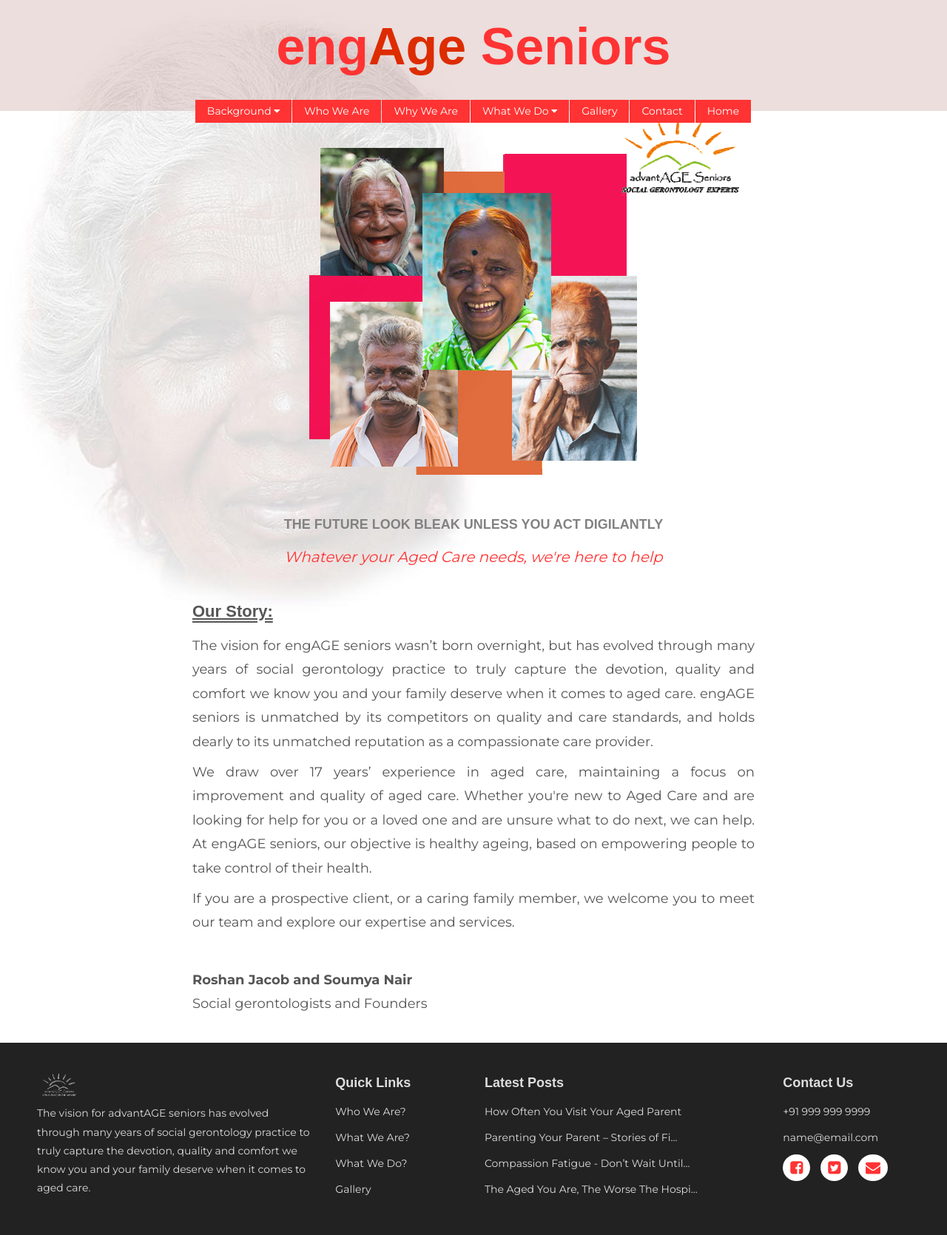
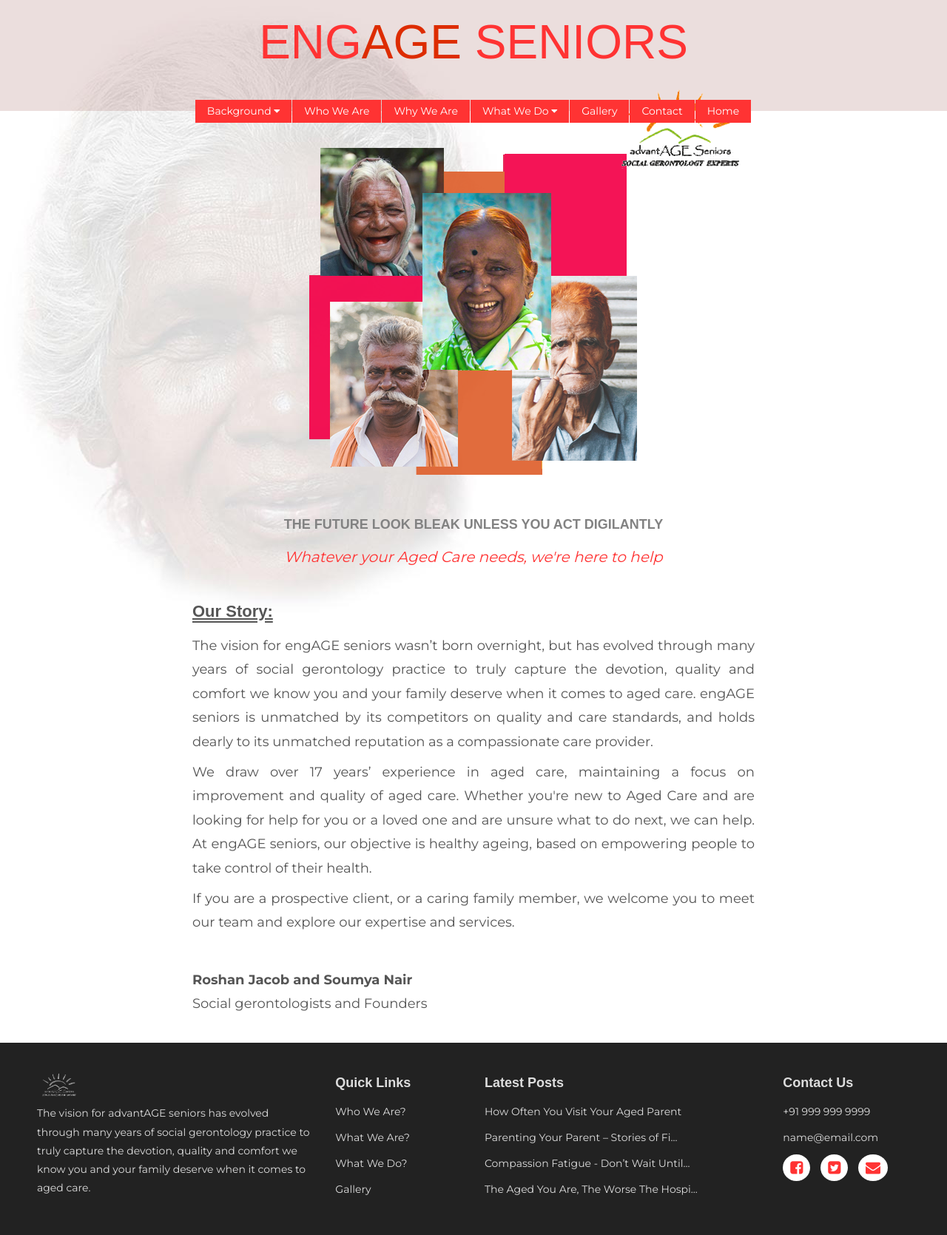
Before and after one commit to sharathdt/advantage-india, a Jekyll site: the page built from index.html, in a window 1280 px wide. Shown: the whole page at 74% size. Built offline with Jekyll 4.4.1, drawn with Linux system fonts in a browser that asks for light colours.

Commit message:
logo fix

```diff
--- a/_layouts/default.html
+++ b/_layouts/default.html
@@ -17,7 +17,7 @@
 
 <div class="container">
     <header>
-       <h1 class="logo-title">eng<span>Age</span> Seniors</h1>
+       <a href="{{site.baseurl}}/" class="nostyle"><h1 class="logo-title">ENG<span>AGE</span> SENIORS</h1></a>
         <div class="logo">
             <img src="{{site.baseurl}}/img/Logo.png" alt="{{site.title}}">
         </div>
--- a/_sass/_style.scss
+++ b/_sass/_style.scss
@@ -52,8 +52,8 @@ header {
 
     .logo-title {
         margin-bottom: 30px;
-        font-weight: bold;
-        font-size: $base-font-size * 3.5;
+        font-weight: 400;
+        font-size: $base-font-size * 3.2;
         color: var(--brand-color);
 		margin: 0 auto;
 		text-align: center;
@@ -73,13 +73,20 @@ header {
 
     .logo {
         position: absolute;
-        top: 16%;
+        top: 12%;
 		right: 20%;
 
         @include media-query($on-palm) {
             grid-column: 2/3;
             position: static;
         }
+
+		img {
+			@include media-query($on-palm) {
+				width: 60px;
+			}
+		}
+
     }
 }
 
@@ -150,3 +157,6 @@ blockquote {
 strong {
     font-weight: bold;
 }
+.nostyle {
+	text-decoration: none;
+}
```
Also changed, not shown: index.html (indentation only).
